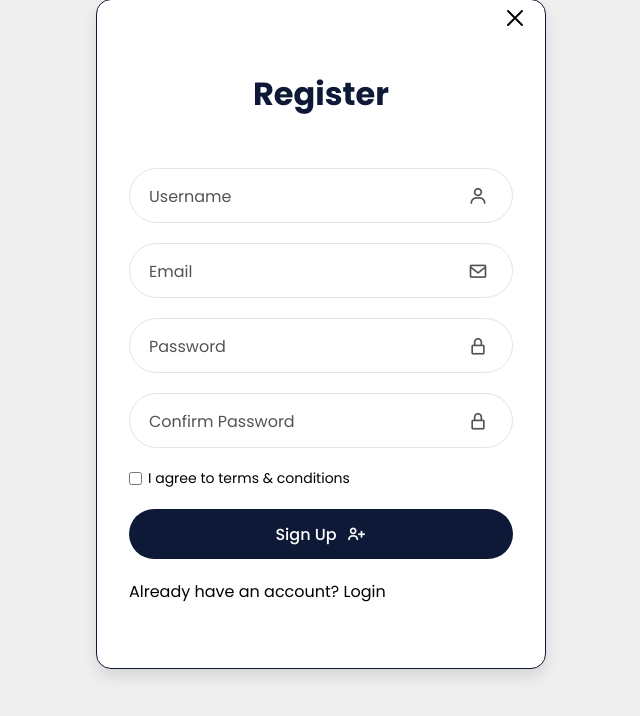
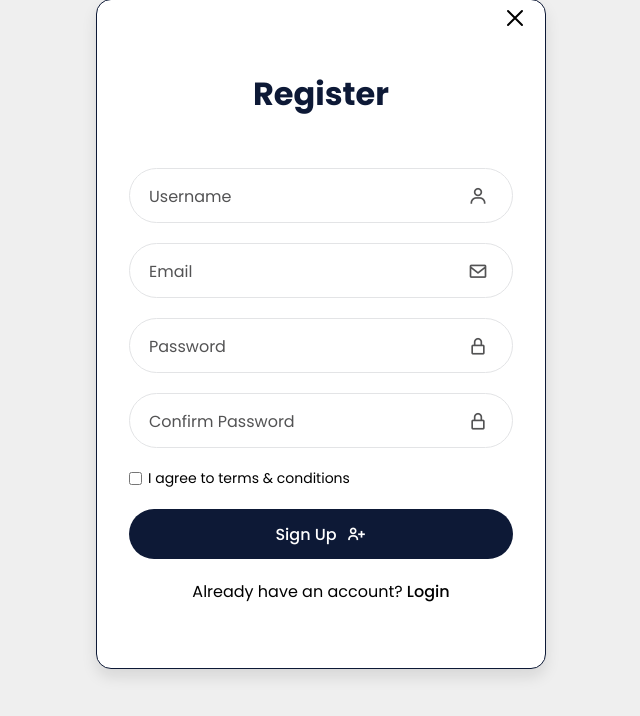
Before and after one commit to juniichiro/task-manager, a PHP site: template pages/auth/registration.php in a window 1280 px wide. Shown: the part 66-782 px from the top of the page, without its empty margins (319-959 px from the left). Run offline with PHP 8.4, Linux system fonts and the light colour scheme; the template is opened without the code that fills it, so the values that code supplies are empty.

Commit message:
switch form ugh

```diff
--- a/pages/auth/auth.css
+++ b/pages/auth/auth.css
@@ -147,6 +147,15 @@ body{
     font-size: 20px;
 }
 
+/* SWITCH FORM */
+.switch-form{
+    text-align: center;
+}
+.switch-form a{
+    font-weight: 500;
+}
+
+
 
 .wrapper .icon-close{
     position: absolute;
```
